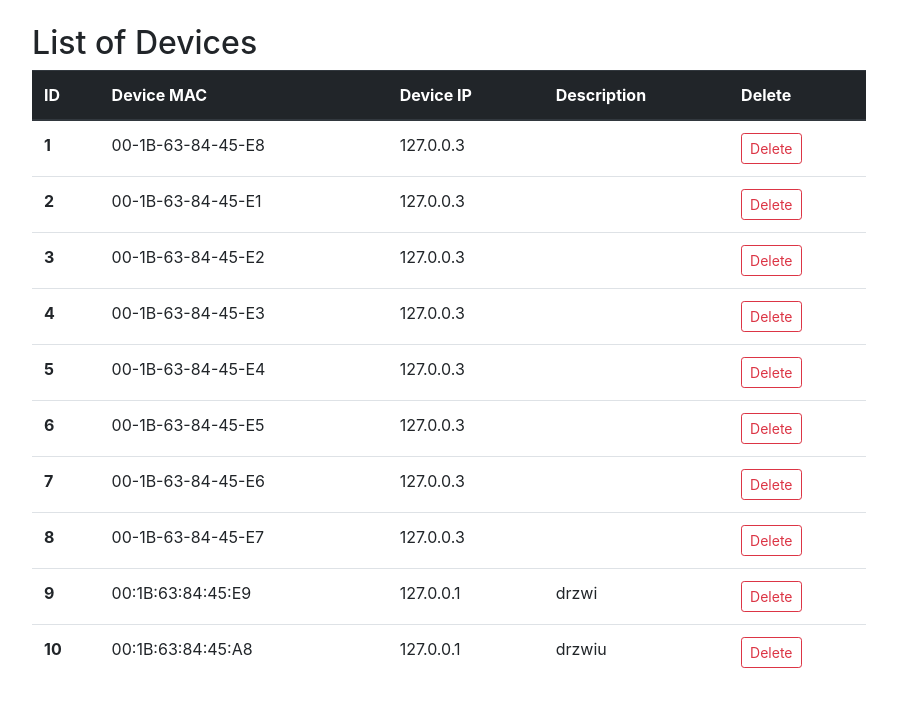
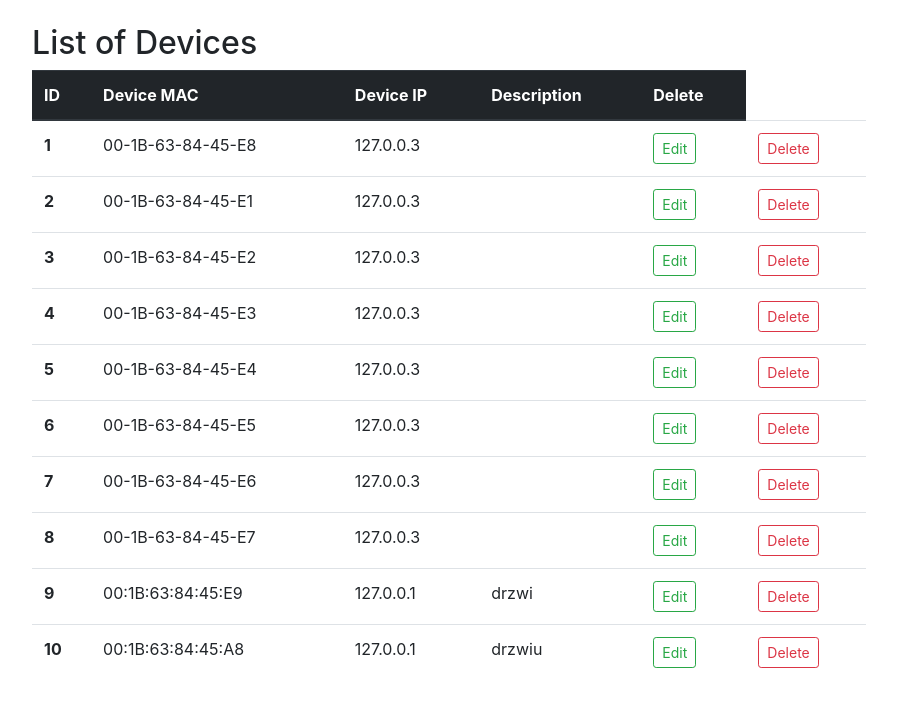
Before and after one commit to kaoiks/SW_repo, a Flask app: page /list_of_devices in a window 1280 px wide. Shown: the part 56-763 px from the top of the page, without its empty margins (191-1088 px from the left). Run offline with Flask 2, Linux system fonts and the light colour scheme; data comes from the database, SQL or seed files in the repository; some libraries are stand-ins or nearby versions.

Commit message:
Update list_of_devices.html

```diff
--- a/application/templates/list_of_devices.html
+++ b/application/templates/list_of_devices.html
@@ -22,6 +22,7 @@
                             <td>{{entry.device_mac}}</td>
                             <td>{{ entry.device_ip }}</td>
                             <td>{{ entry.name }}</td>
+                            <td><a href="{{url_for('edit_device',entry_mac=entry.device_mac)}}" class="btn btn-outline-success btn-sm">Edit</a></td>
                             <td><a href="{{url_for('delete_device',entry_id=entry.device_mac)}}" class="btn btn-outline-danger btn-sm">Delete</a></td>
                         </tr>
                 {% endfor %}
```
